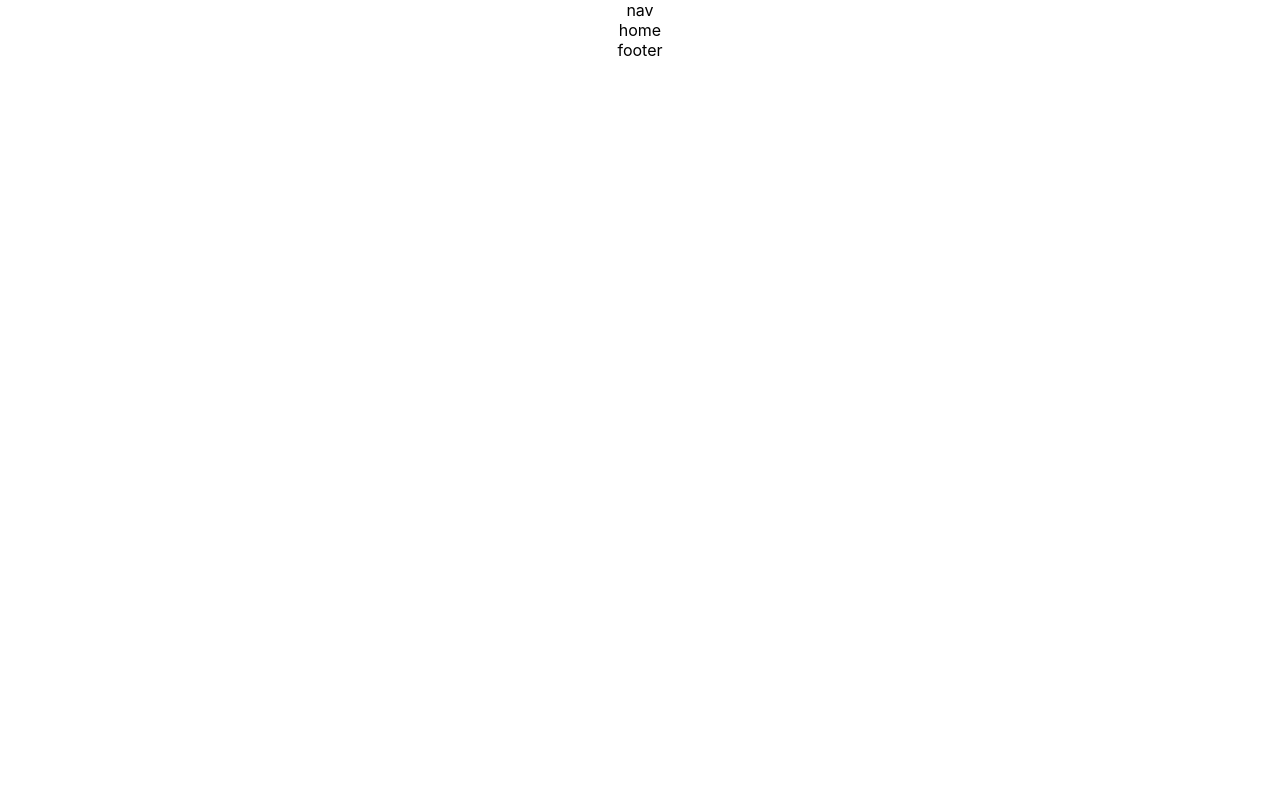
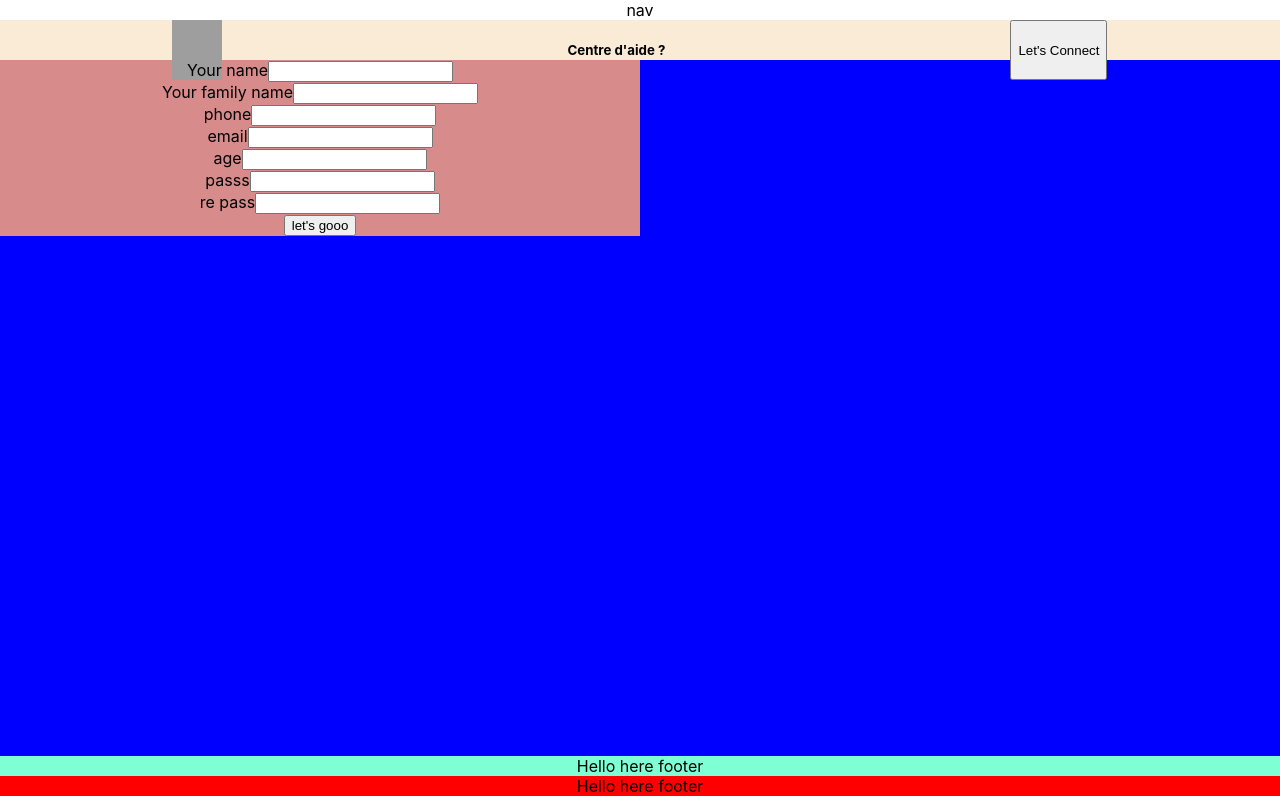
Before and after one commit to mohamedyaakoubi/DocuMed, a React (Create React App) app: page /ClientSignUp in a window 1280 px wide. Built offline with nearby package versions, Linux system fonts and the light colour scheme; grey boxes are pictures that could not be loaded.

Commit message:
ClientDashboard ClientParams ClientSignUp DocSignUp Pgaes-Footer Pages-SignUp done

```diff
--- a/package.json
+++ b/package.json
@@ -3,11 +3,13 @@
   "version": "0.1.0",
   "private": true,
   "dependencies": {
+    "@fortawesome/fontawesome-free": "^6.6.0",
     "@testing-library/jest-dom": "^5.17.0",
     "@testing-library/react": "^13.4.0",
     "@testing-library/user-event": "^13.5.0",
     "react": "^18.3.1",
     "react-dom": "^18.3.1",
+    "react-icons": "^5.3.0",
     "react-router-dom": "^6.26.1",
     "react-scripts": "^5.0.1",
     "web-vitals": "^2.1.4"
--- a/src/App.jsx
+++ b/src/App.jsx
@@ -7,7 +7,11 @@ import {Contact} from './Pages/Contact/Contact';
 import { LogIn } from './Pages/LogIn/LogIn';
 import { SignUp } from './Pages/SignUp/SignUp';
 import { Footer } from './Pages/Footer/Footer';
-import {ClientDashboard} from './ClientComponents/ClientDashboard/ClientDashboard'
+import {ClientDashboard} from './ClientComponents/ClientDashboard/ClientDashboard';
+import { ClientSignUp } from './ClientComponents/ClientSignUp/ClientSignUp';
+import { DocSignUp } from './DoctorComponents/DoctorSignUp/DocSignUp';
+import { ClientParams } from './ClientComponents/ClientParameters/ClientParams';
+
 
 function App() {
   return (
@@ -22,6 +26,12 @@ function App() {
                       <Route path="/Login" element={<LogIn />} />
                       <Route path="/Signup" element={<SignUp />} />
                       <Route path="/ClientDashboard" element={<ClientDashboard />} />
+                      <Route path="/ClientSignUp" element={<ClientSignUp />} />
+                      <Route path="/DocSignUp" element={<DocSignUp />} />
+                      <Route path="/ClientParams" element={<ClientParams />} />
+                      <Route path="/ClientDashboard" element={<ClientDashboard />} />
+
+
                       <Route path="*" element={<Home />} />
                   </Routes>
               </main>
--- a/src/clientComponents/ClientParameters/ClientParams.jsx
+++ b/src/clientComponents/ClientParameters/ClientParams.jsx
@@ -1,4 +1,41 @@
 export const ClientParams = () => {
 
-    return(<div>client params</div>);
+    return(<div>
+        <nav style={{ display: 'flex', flexDirection: 'row', justifyContent: 'space-around', backgroundColor: 'antiquewhite' }}>
+            <img width={50} height={50} src="assets/hello.jpg" alt="home"></img>
+            <h5>Centre d'aide ?</h5>
+            <button>Let's Connect</button>
+        </nav>
+
+        <section style={{ backgroundColor: 'blue', width: '100%', height: '87vh', }}>
+            <div style={{ backgroundColor: 'rgb(215, 139, 139)', width: '50%', alignItems: 'center' }}>
+            <img src="src\hello.jpg"/>
+            <label>Your name</label>
+            <input type="text" /><br/>
+            <label>Your family name</label>
+            <input type="text" /><br/>
+            <label>phone</label>
+            <input type="text" /><br/>
+            <label>email</label>
+            <input type="text" /><br/>
+            <label>age</label>
+            <input type="text" /><br/>
+            <label>ID</label>
+            <input type="text" disabled value={"hollaa"}/><br/>
+
+            <h2>change pass</h2>
+            <label>privious </label>
+            <input type="password" /><br/>
+            <label>new</label>
+            <input type="password" /><br/>
+            <label>re new</label>
+            <input type="password" /><br/>
+
+
+
+            <button>save</button>
+            </div>
+        </section>
+
+        </div>);
 };
--- a/src/clientComponents/ClientSignUp/ClientSignUp.jsx
+++ b/src/clientComponents/ClientSignUp/ClientSignUp.jsx
@@ -1,4 +1,41 @@
+import React, { useState } from 'react';
+
+
 export const ClientSignUp = () => {
 
-    return(<div>client dign up</div>);
+    return(
+        <>
+        <div>
+        <nav style={{ display: 'flex', flexDirection: 'row', justifyContent: 'space-around', backgroundColor: 'antiquewhite' }}>
+            <img src="c:/Users/GigaByte/Desktop/new project/3584597.jpg" alt="Logo" style={{ width: '50px' }} />
+            <h5>Centre d'aide ?</h5>
+            <button>Let's Connect</button>
+        </nav>
+
+        <section style={{ backgroundColor: 'blue', width: '100%', height: '87vh', marginTop: '-20px' }}>
+            <div style={{ backgroundColor: 'rgb(215, 139, 139)', width: '50%', alignItems: 'center' }}>
+            <label>Your name</label>
+            <input type="text" /><br/>
+            <label>Your family name</label>
+            <input type="text" /><br/>
+            <label>phone</label>
+            <input type="text" /><br/>
+            <label>email</label>
+            <input type="text" /><br/>
+            <label>age</label>
+            <input type="text" /><br/>
+            <label>passs</label>
+            <input type="password" /><br/>
+            <label>re pass</label>
+            <input type="password" /><br/>
+
+            <button>let's gooo</button>
+            </div>
+        </section>
+
+        <footer style={{ backgroundColor: 'aquamarine' }}>
+            <center>Hello here footer</center>
+        </footer>
+        </div>
+        </>);
 };
--- a/src/clientComponents/clientDashboard/clientDashboard.jsx
+++ b/src/clientComponents/clientDashboard/clientDashboard.jsx
@@ -1,4 +1,30 @@
+import { CiSearch } from "react-icons/ci";
+
 export const ClientDashboard = () => {
 
-    return(<div>client dashboard</div>);
+    return(<>
+    <div style={{border: "solid black 1px"}}>
+
+    <CiSearch />
+    <input
+        type="text"
+        className="form-control empty"
+        id="iconified"
+      />
+      <button>research</button>
+
+    </div>
+    <div>
+        <h2>Search for Yoyr medecin</h2>
+        <div>
+            <img width={50} height={50} src="assets/hello.jpg"/>
+            <br/>
+            <span style={{display: "inline-block"}}><h4>name :</h4>
+            <h6>abdoo</h6></span><br/>
+            <h4>name :</h4>
+            <h6>abdoo</h6>
+        </div>
+
+    </div>
+      </>)
 };
--- a/src/doctorComponents/doctorSignUp/docSignUp.jsx
+++ b/src/doctorComponents/doctorSignUp/docSignUp.jsx
@@ -1,6 +1,17 @@
-export const docSignUp = () => {
+import React, { useState } from 'react';
+
+
+export const DocSignUp = () => {
+
+    const [selectedOption, setSelectedOption] = useState('');
+
+  // Handle change in selection (arrow function)
+    const handleChange = (event) => {
+    setSelectedOption(event.target.value);
+  };
 
     return(<>
+
         <div>
         <nav style={{ display: 'flex', flexDirection: 'row', justifyContent: 'space-around', backgroundColor: 'antiquewhite' }}>
             <img src="c:/Users/GigaByte/Desktop/new project/3584597.jpg" alt="Logo" style={{ width: '50px' }} />
@@ -22,14 +33,24 @@ export const docSignUp = () => {
             <input type="text" /><br/>
             <label>Proof</label>
             <input type="text" /><br/>
-
+            <label>code postal</label>
+            <input type="text" /><br/>
+            <label htmlFor="select-list">specialite</label>
+            <select id="select-list" value={selectedOption} onChange={handleChange}>
+                <option value="option1">Option 1</option>
+                <option value="option2">Option 2</option>
+                <option value="option3">Option 3</option>
+            </select>
+            <label>passs</label>
+            <input type="password" /><br/>
+            <label>re pass</label>
+            <input type="password" /><br/>
+            <h1>{selectedOption}</h1>
             <button>let's gooo</button>
             </div>
         </section>
 
-        <footer style={{ backgroundColor: 'aquamarine' }}>
-            <center>Hello here footer</center>
-        </footer>
+
         </div>
 
 </>);
--- a/src/pages/Footer/Footer.jsx
+++ b/src/pages/Footer/Footer.jsx
@@ -1,4 +1,6 @@
 export const Footer = () => {
 
-    return(<div>footer</div>);
+    return(<footer style={{backgroundColor:"red"}}>
+        <center>Hello here footer</center>
+    </footer>);
 };
--- a/src/pages/SignUp/SignUp.jsx
+++ b/src/pages/SignUp/SignUp.jsx
@@ -1,4 +1,22 @@
 export const SignUp = () => {
 
-    return(<div>signUp</div>);
+    return(<div>
+        <nav style={{ display: 'flex', flexDirection: 'row', justifyContent: 'space-around', backgroundColor: 'antiquewhite' }}>
+            <img src="c:/Users/GigaByte/Desktop/new project/3584597.jpg" alt="Logo" style={{ width: '50px' }} />
+            <h5>Centre d'aide ?</h5>
+            <button>Let's Connect</button>
+        </nav>
+
+        <section style={{ backgroundColor: 'blue', width: '100%', height: '87vh', marginTop: '-20px' }}>
+            <div style={{ backgroundColor: 'rgb(215, 139, 139)', width: '50%', alignItems: 'center' }}>
+            <h3>Are you?</h3>
+            <button>I am a Doctor</button><br/>
+            <button>I am a Passion</button>
+            </div>
+        </section>
+
+        <footer style={{ backgroundColor: 'aquamarine' }}>
+            <center>Hello here footer</center>
+        </footer>
+        </div>);
 };
```
Also changed, not shown: public/assets/hello.jpg (added), 1 other file (tests, documents, lock files or other folders).
